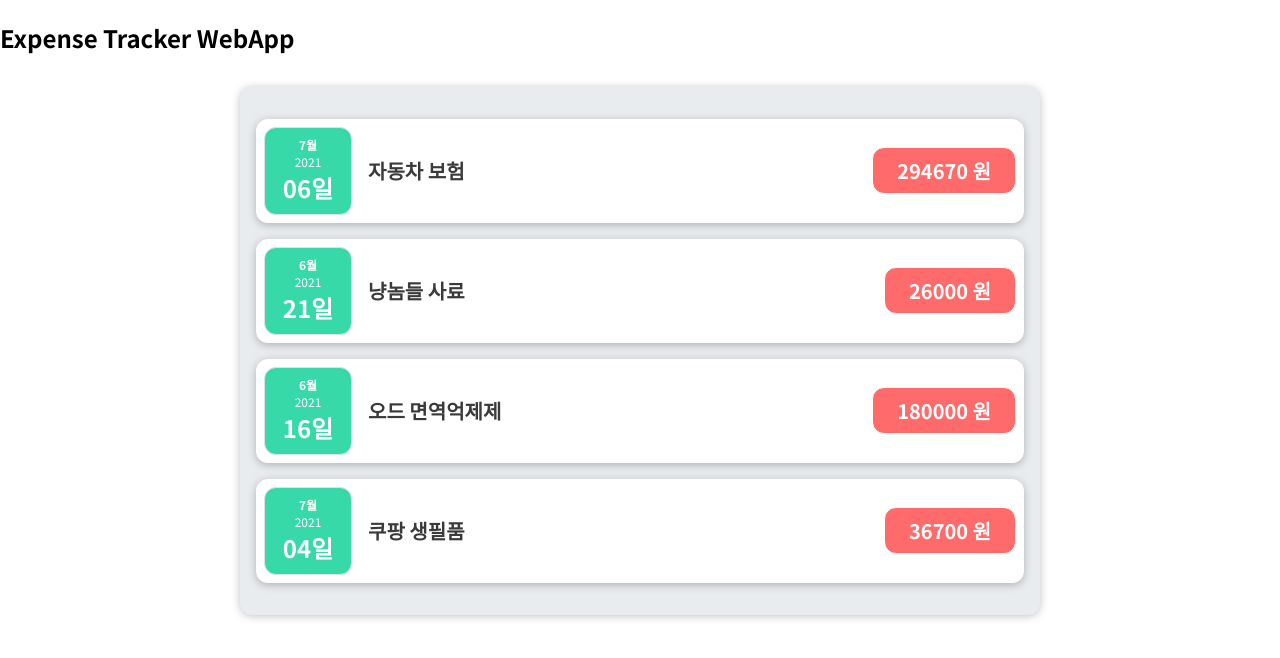
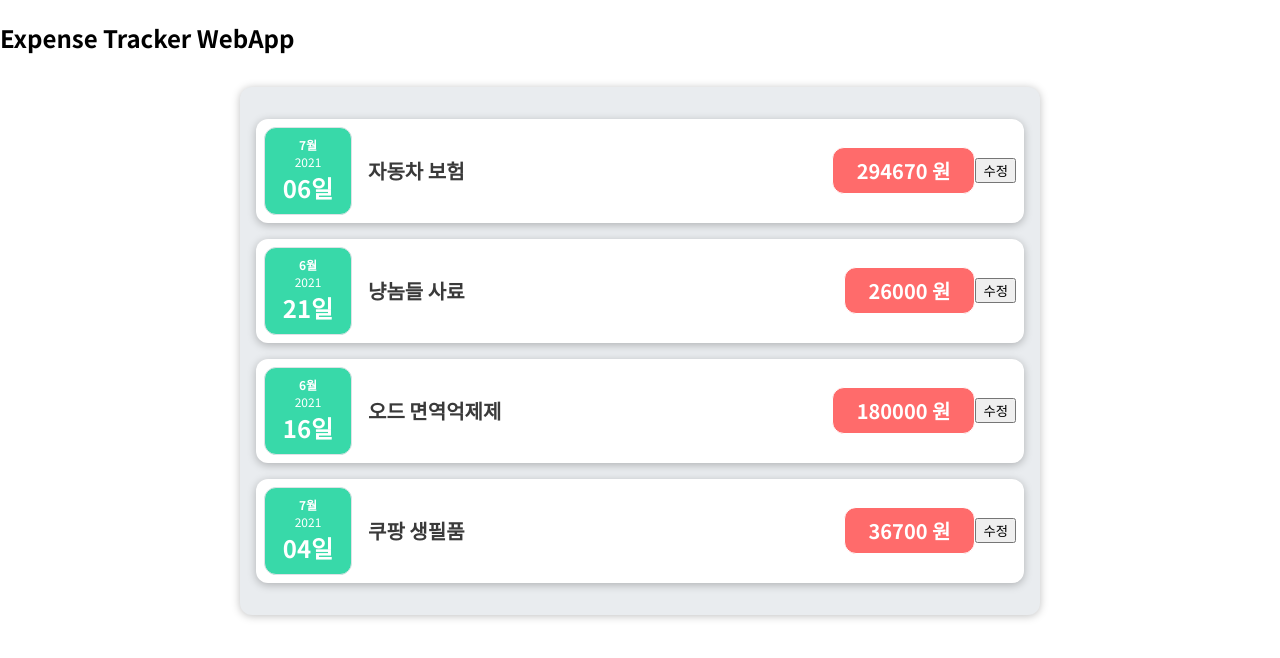
Before and after one commit to glenn-a810/Study, a React (Create React App) app in the folder expense-tracker/: page / in a window 1280 px wide. Shown: the top 658 px of the page. Built offline with nearby package versions, Linux system fonts and the light colour scheme.

Commit message:
event handler 테스트

```diff
--- a/expense-tracker/src/components/Expenses/ExpenseItem.js
+++ b/expense-tracker/src/components/Expenses/ExpenseItem.js
@@ -4,6 +4,9 @@ import Card from '../UI/Card'
 import './ExpenseItem.css'
 
 const ExpenseItem = (props) => {
+    const clickHandler = () => {
+        console.log('로그 출력테스트')
+    }
 
     return(
         <Card className='expense-item'>
@@ -12,6 +15,7 @@ const ExpenseItem = (props) => {
                 <h2>{props.title}</h2>
                 <div className='expense-item__price'>{props.amount} 원</div>
             </div>
+            <button onClick={clickHandler}>수정</button>
         </Card>
     )
 }
```
